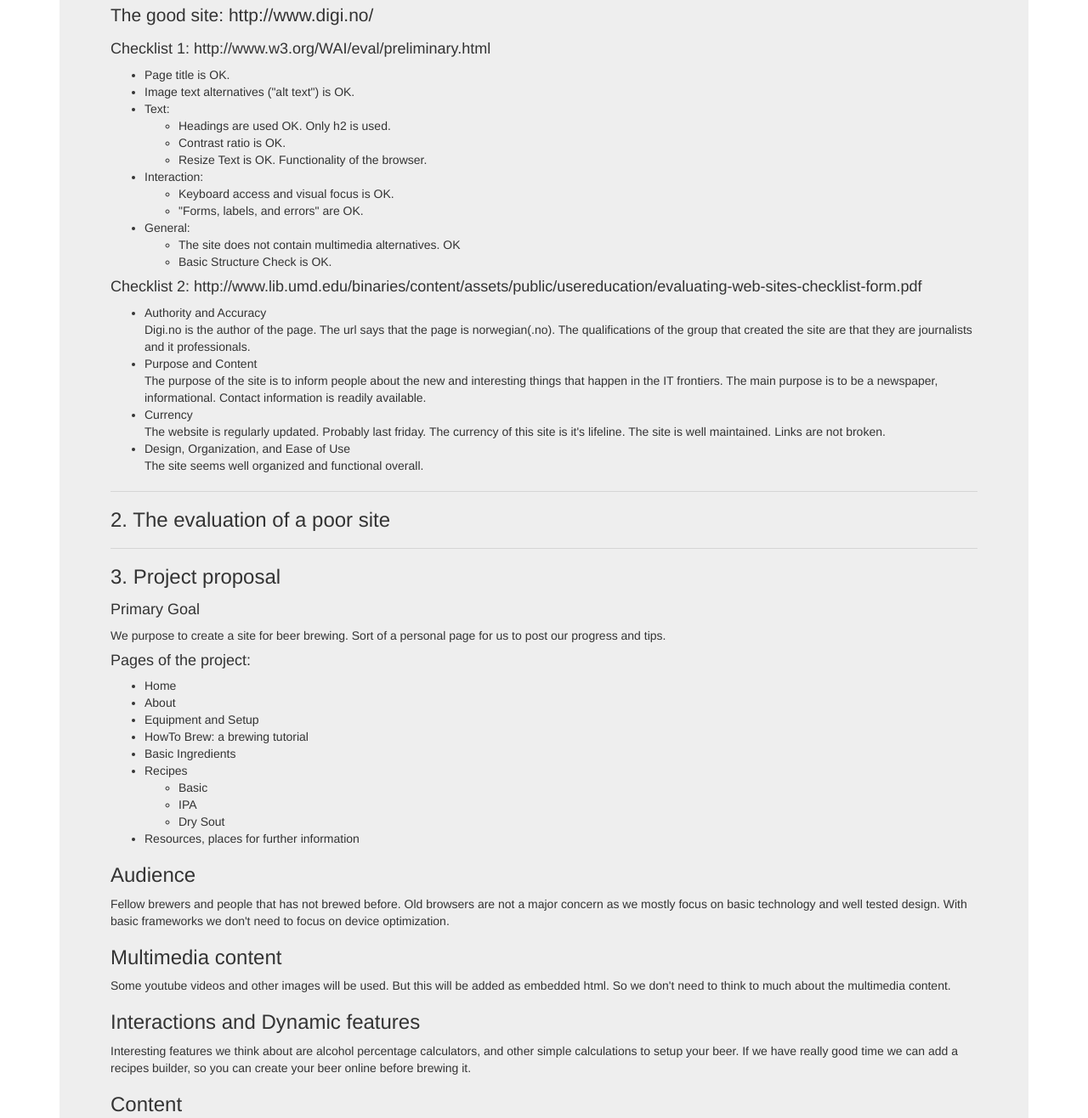
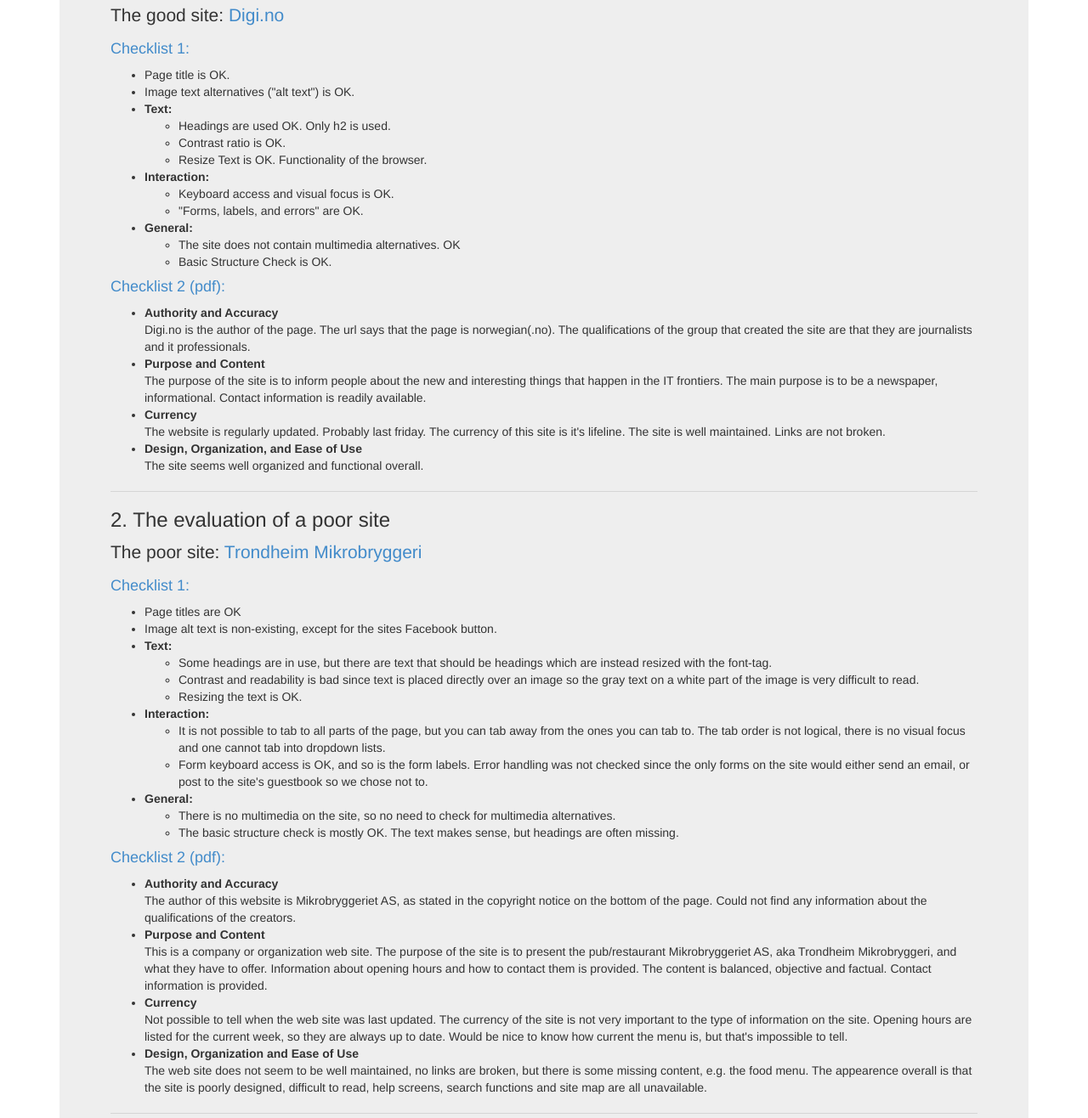
Before and after one commit to magnuskiro/it2805, a plain HTML site: page ex4/index.html in a window 1280 px wide. Shown: the part 175-1491 px from the top of the page at 85% size. Drawn offline with nearby package versions, Linux system fonts and the light colour scheme; files whose address does not match are found by name.

Commit message:
finished ex4 I think

```diff
--- a/ex4/index.html
+++ b/ex4/index.html
@@ -2,7 +2,7 @@
 <html lang="en">
 <head>
     <meta charset="utf-8">
-    <meta http-equiv="X-UA-Compatible" content="IE=edge">
+    <!--[if IE]><meta http-equiv="X-UA-Compatible" content="IE=edge"><![ENDIF]-->
     <meta name="viewport" content="width=device-width, initial-scale=1">
     <meta name="description" content="">
     <meta name="author" content="">
@@ -36,68 +36,93 @@
     </div>
 
     <div class="container">
-
         <div class="jumbotron">
             <h2>Exercise 4</h2>
             <hr>
 
             <h3>1. The evaluation of a good site</h3>
 
-        <p>The good site: http://www.digi.no/</p>
+            <p>The good site: <a href="http://www.digi.no">Digi.no</a></p>
             <p>
-        <h4>Checklist 1: http://www.w3.org/WAI/eval/preliminary.html</h4>
-
+            <h4><a href="http://www.w3.org/WAI/eval/preliminary.html">Checklist 1: </a></h4>
             <ul>
                 <li>Page title is OK. </li>
                 <li>Image text alternatives ("alt text") is OK.</li>
 
-            <li>Text:</li>
+                <li><b>Text:</b>
                     <ul>
                         <li>Headings are used OK. Only h2 is used. </li>
                         <li>Contrast ratio is OK. </li>
                         <li>Resize Text is OK. Functionality of the browser. </li>
-            </ul>
+                    </ul></li>
 
-            <li>Interaction:</li>
+                <li><b>Interaction:</b>
                 <ul>
                     <li>Keyboard access and visual focus is OK.</li>
                     <li>"Forms, labels, and errors" are OK.</li>
-            </ul>
-            <li>General:</li>
+                </ul></li>
+                <li><b>General:</b>
                 <ul>
                     <li>The site does not contain multimedia alternatives. OK</li>
                     <li>Basic Structure Check is OK.</li>
-            </ul>
+                </ul></li>
 
             </ul>
 
-        <h4>Checklist 2: http://www.lib.umd.edu/binaries/content/assets/public/usereducation/evaluating-web-sites-checklist-form.pdf</h4>
+            <h4><a href="http://www.lib.umd.edu/binaries/content/assets/public/usereducation/evaluating-web-sites-checklist-form.pdf">Checklist 2 (pdf): </a></h4>
 
             <ul>
-            <li>Authority and Accuracy</li>
-            Digi.no is the author of the page. The url says that the page is norwegian(.no). The qualifications of the group that created the site are that they are journalists and it professionals.
-            <li>Purpose and Content</li>
-            The purpose of the site is to inform people about the new and interesting things that happen in the IT frontiers. The main purpose is to be a newspaper, informational. Contact information is readily available.
-            <li>Currency</li>
-            The website is regularly updated. Probably last friday. The currency of this site is it's lifeline. The site is well maintained. Links are not broken.
-            <li>Design, Organization, and Ease of Use</li>
-            The site seems well organized and functional overall.
+                <li><b>Authority and Accuracy</b><br>Digi.no is the author of the page. The url says that the page is norwegian(.no). The qualifications of the group that created the site are that they are journalists and it professionals.</li>
+                <li><b>Purpose and Content</b><br> The purpose of the site is to inform people about the new and interesting things that happen in the IT frontiers. The main purpose is to be a newspaper, informational. Contact information is readily available.</li>
+                <li><b>Currency</b><br>The website is regularly updated. Probably last friday. The currency of this site is it's lifeline. The site is well maintained. Links are not broken.</li>
+                <li><b>Design, Organization, and Ease of Use</b><br>The site seems well organized and functional overall.</li>
             </ul>
-        </p>
+
             <hr>
 
+            <h3>2. The evaluation of a poor site</h3>
+            <p>The poor site: <a href="http://www.tmb.no">Trondheim Mikrobryggeri</a></p>
+            <p>
+            <h4><a href="http://www.w3.org/WAI/eval/preliminary.html">Checklist 1: </a></h4>
 
-        <h3>2. The evaluation of a poor site</h3>
-        <p>
+            <ul>
+                <li>Page titles are OK</li>
+                <li>Image alt text is non-existing, except for the sites Facebook button.</li>
+                <li><b>Text:</b>
+                <ul>
+                    <li>Some headings are in use, but there are text that should be headings which are instead resized with the font-tag.</li>
+                    <li>Contrast and readability is bad since text is placed directly over an image so the gray text on a white part of the image is very difficult to read.</li>
+                    <li>Resizing the text is OK.</li>
+                </ul></li>
 
-        </p>
+                <li><b>Interaction:</b>
+                    <ul>
+                        <li>It is not possible to tab to all parts of the page, but you can tab away from the ones you can tab to. The tab order is not logical, there is no visual focus and one cannot tab into dropdown lists.</li>
+                        <li>Form keyboard access is OK, and so is the form labels. Error handling was not checked since the only forms on the site would either send an email, or post to the site's guestbook so we chose not to.</li>
+                    </ul></li>
+                <li><b>General:</b>
+                    <ul>
+                        <li>There is no multimedia on the site, so no need to check for multimedia alternatives.</li>
+                        <li>The basic structure check is mostly OK. The text makes sense, but headings are often missing.</li>
+                    </ul></li>
+            </ul>
+
+            <h4><a href="http://www.lib.umd.edu/binaries/content/assets/public/usereducation/evaluating-web-sites-checklist-form.pdf">Checklist 2 (pdf): </a></h4>
+
+            <ul>
+                <li><b>Authority and Accuracy</b><br>The author of this website is Mikrobryggeriet AS, as stated in the copyright notice on the bottom of the page. Could not find any information about the qualifications of the creators.</li>
+                <li><b>Purpose and Content</b><br>This is a company or organization web site. The purpose of the site is to present the pub/restaurant Mikrobryggeriet AS, aka Trondheim Mikrobryggeri, and what they have to offer. Information about opening hours and how to contact them is provided. The content is balanced, objective and factual. Contact information is provided.</li>
+                <li><b>Currency</b><br>Not possible to tell when the web site was last updated. The currency of the site is not very important to the type of information on the site. Opening hours are listed for the current week, so they are always up to date. Would be nice to know how current the menu is, but that's impossible to tell.</li>
+                <li><b>Design, Organization and Ease of Use</b><br>The web site does not seem to be well maintained, no links are broken, but there is some missing content, e.g. the food menu. The appearence overall is that the site is poorly designed, difficult to read, help screens, search functions and site map are all unavailable.</li>
+
+            </ul>
+
             <hr>
-
 
             <h3>3. Project proposal</h3>
             <p>
             <h4>Primary Goal</h4>
-        We purpose to create a site for beer brewing. Sort of a personal page for us to post our progress and tips.
+            We purpose to create a site for beer brewing. Sort of a personal page for us to post our progress and tips as well as a resource for people interested in brewing their own beer.
 
             <h4>Pages of the project:</h4>
             <ul>
@@ -105,14 +130,22 @@
                 <li>About</li>
                 <li>Equipment and Setup</li>
                 <li>HowTo Brew: a brewing tutorial</li>
-            <li>Basic Ingredients</li>
-            <li>Recipes</li>
+                <li>Basic Ingredients
+                    <ul>
+                        <li>Yeast</li>
+                        <li>Grains</li>
+                        <li>Hops</li>
+                    </ul>
+                </li>
+                <li>A brief history of beer</li>
+                <li>Recipes
                     <ul>
                         <li>Basic</li>
                         <li>IPA</li>
                         <li>Dry Sout</li>
-            </ul>
-            <li>Resources, places for further information</li>
+                        <li>... more to come</li>
+                    </ul></li>
+                <li>Resources, useful links for further information</li>
             </ul>
 
             <h3>Audience</h3>
@@ -121,20 +154,19 @@
             With basic frameworks we don't need to focus on device optimization.
 
             <h3>Multimedia content</h3>
-        Some youtube videos and other images will be used. But this will be added as embedded html.
-        So we don't need to think to much about the multimedia content.
+            Some YouTube videos and other images will be used. But this will be added as embedded html.
+            So we don't need to think too much about the multimedia content.
 
             <h3>Interactions and Dynamic features</h3>
             Interesting features we think about are alcohol percentage calculators, and other simple calculations to setup your beer.
             If we have really good time we can add a recipes builder, so you can create your beer online before brewing it.
 
             <h3>Content</h3>
-        As brewing is a hobby of ours we create the content our selves.
+            As brewing is a hobby of ours so we create most of the content ourselves. Information about different grain and hops types might be taken from Wikipedia or other sources.
 
             <h3>What to learn from different sites</h3>
             Different sites like this are focused mostly in america so we should have a more national focus. And probably have content in norwegian.
 
-        </p>
         </div>
 
     </div><!-- /.container -->
```
Lines whose indentation alone changed are shown as unchanged.
